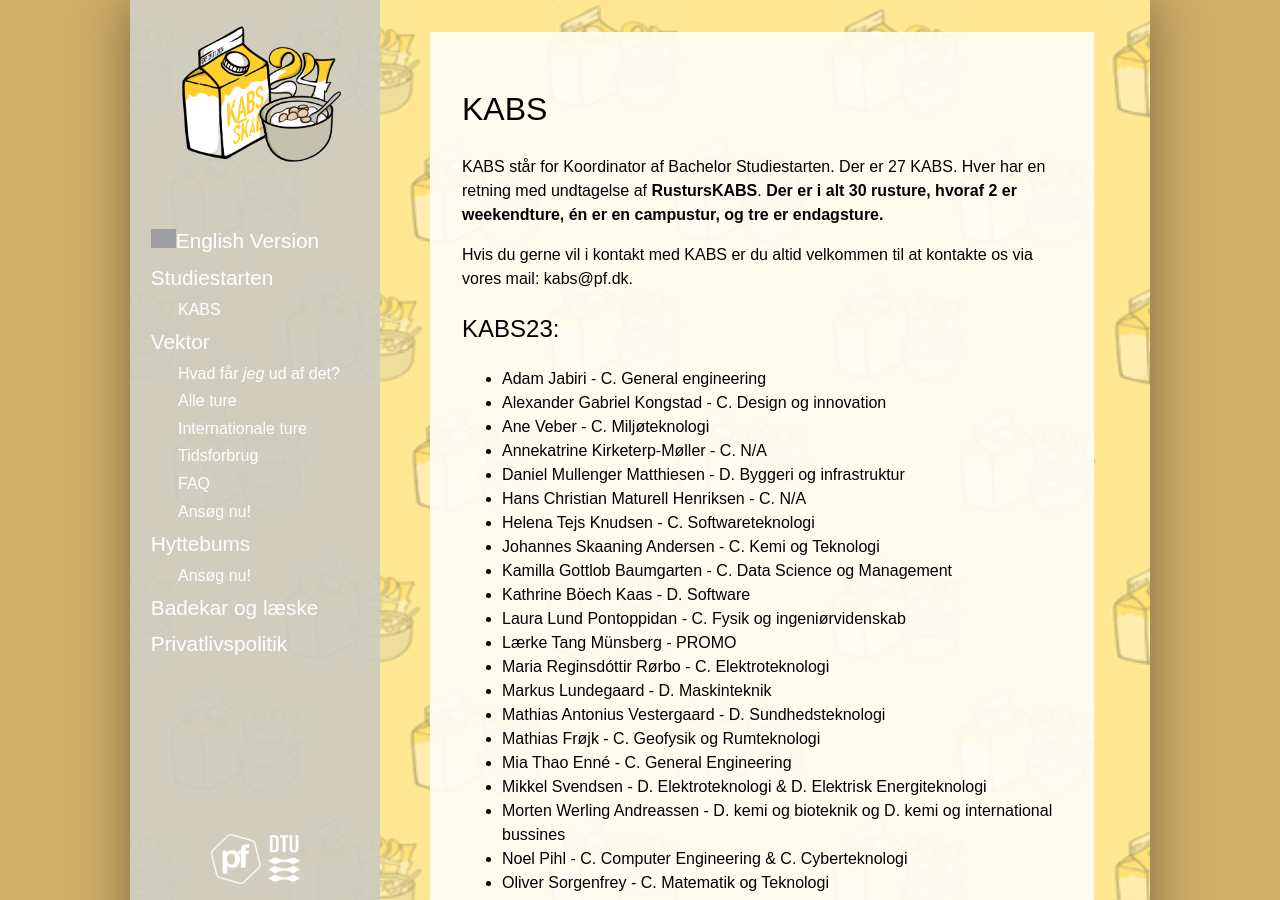
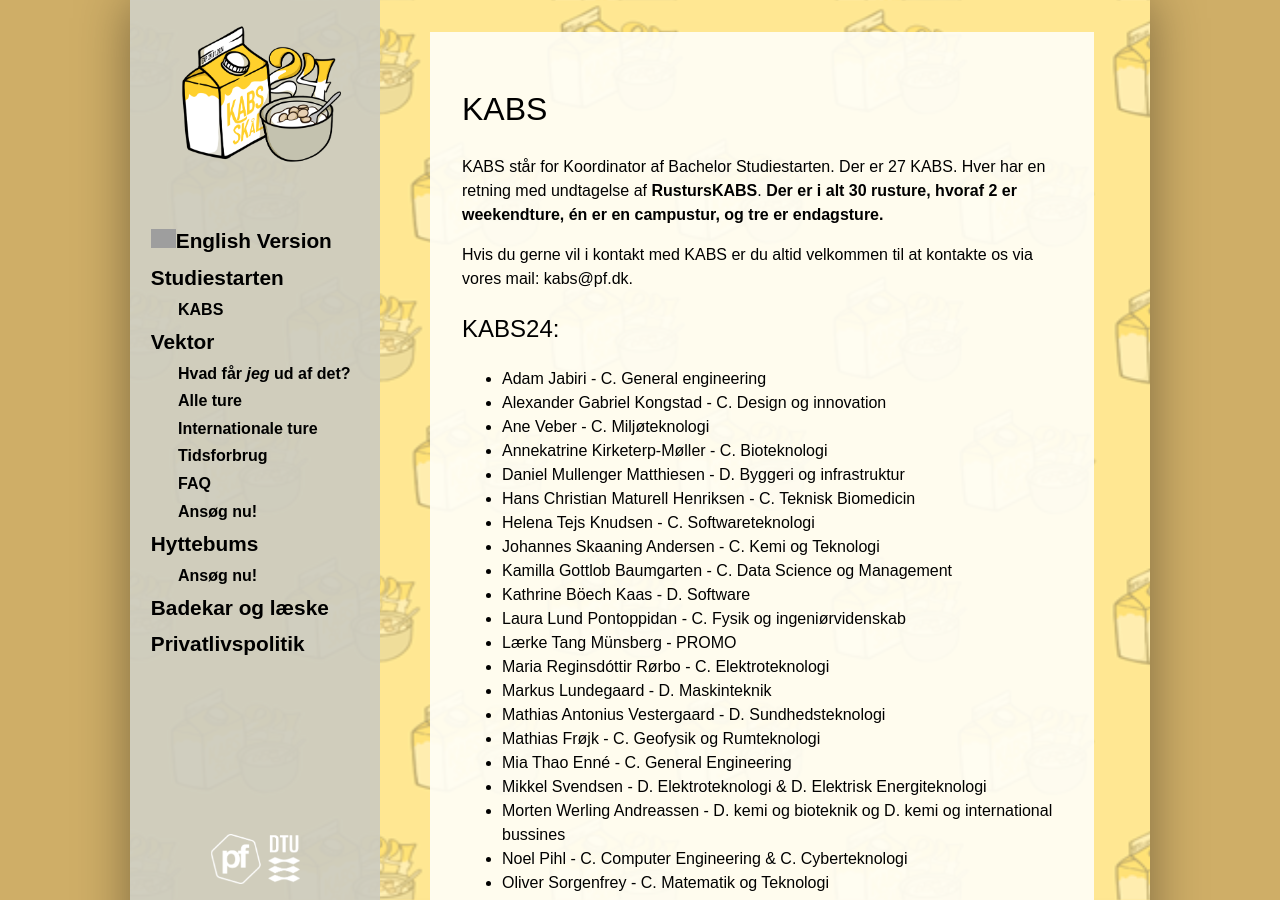
Before and after one commit to KABSDTU/kabsdtu.github.io, a Jekyll site: the page built from kabs.md, in a window 1280 px wide and 900 px high. Built offline with Jekyll 4.4.1, drawn with Linux system fonts in a browser that asks for light colours; some web fonts are replaced; grey boxes are pictures that could not be loaded.

Commit message:
Ændring AK og HC, samt tekst farve

```diff
--- a/kabs.md
+++ b/kabs.md
@@ -9,16 +9,16 @@ title: KABS
 Hver har en retning med undtagelse af <b>RustursKABS</b>. <b> Der er i alt 30 rusture, hvoraf 2 er weekendture, én er en campustur, og tre er endagsture.</b>  </p>
 <p>Hvis du gerne vil i kontakt med KABS er du altid velkommen til at kontakte os via vores mail: kabs@pf.dk.</p>
 
-<h2>KABS23:</h2>
+<h2>KABS24:</h2>
 
 <ul>
 
 <li> Adam Jabiri - C. General engineering </li>
 <li> Alexander Gabriel Kongstad	- C. Design og innovation </li>
 <li> Ane Veber - C. Miljøteknologi </li>
-<li> Annekatrine Kirketerp-Møller - C. N/A </li>
+<li> Annekatrine Kirketerp-Møller - C. Bioteknologi </li>
 <li> Daniel Mullenger Matthiesen - D. Byggeri og infrastruktur </li>
-<li> Hans Christian Maturell Henriksen - C. N/A </li>
+<li> Hans Christian Maturell Henriksen - C. Teknisk Biomedicin </li>
 <li> Helena Tejs Knudsen - C. Softwareteknologi	</li>
 <li> Johannes Skaaning Andersen	- C. Kemi og Teknologi </li>
 <li> Kamilla Gottlob Baumgarten	- C. Data Science og Management	</li>
--- a/static/css/main.css
+++ b/static/css/main.css
@@ -92,7 +92,8 @@ nav ul li a {
   font-size: 1.3em;
   padding-top: 0.3em;
   padding-bottom: 0.3em;
-  color: #ffffff;
+  font-weight: 600;
+  color: #000000;
   text-decoration: none;
   transition: background-color 0.25s;
 }
```
